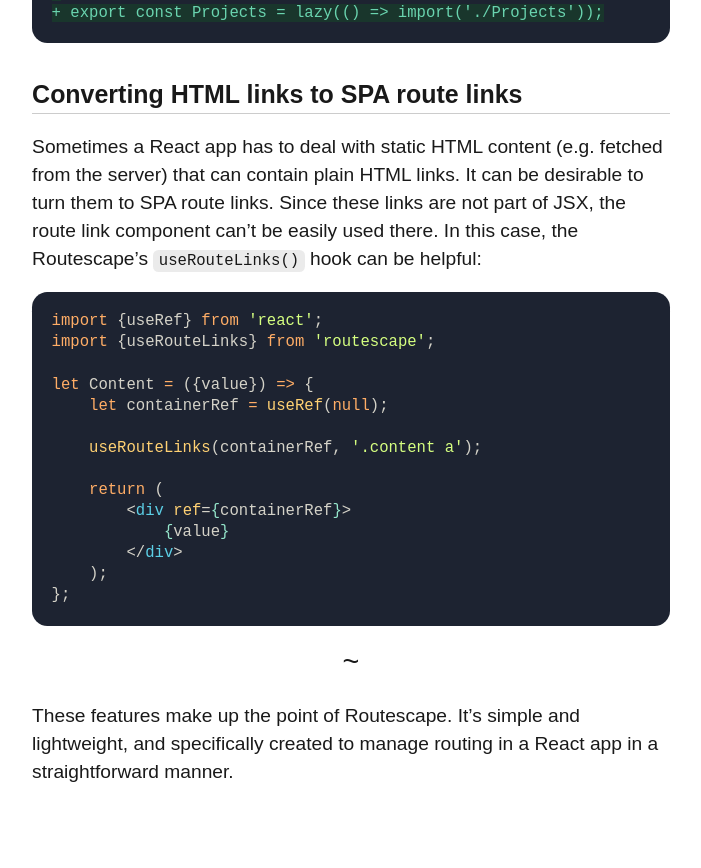
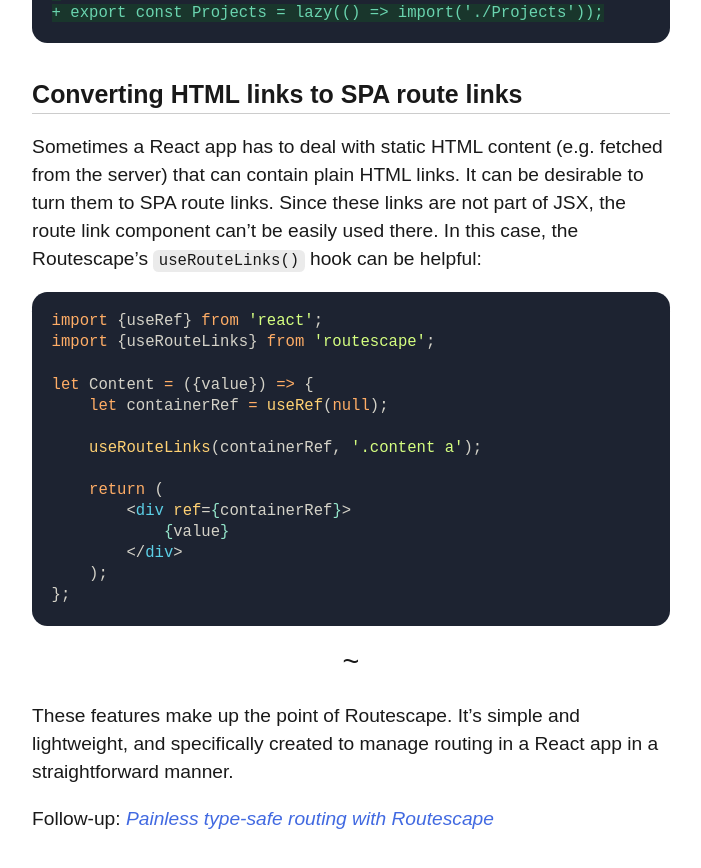
Before and after one commit to axtk/axtk.github.io, a Jekyll site: the page built from routescape.md, in a window 1280 px wide and 900 px high, scrolled down 4225 px. Shown: the top 868 px of the window, without its empty margins (289-990 px from the left). Built offline with Jekyll 4.4.1, drawn with Linux system fonts in a browser that asks for light colours; our own code applies the rules of GitHub Pages for plain Markdown files.

Commit message:
add link to type safety to routescape.md

```diff
--- a/routescape.md
+++ b/routescape.md
@@ -171,3 +171,5 @@
 ~
 
 These features make up the point of Routescape. It's simple and lightweight, and specifically created to manage routing in a React app in a straightforward manner.
+
+Follow-up: *[Painless type-safe routing with Routescape]({{site.github.baseurl}}/routescape_type_safety)*
```
